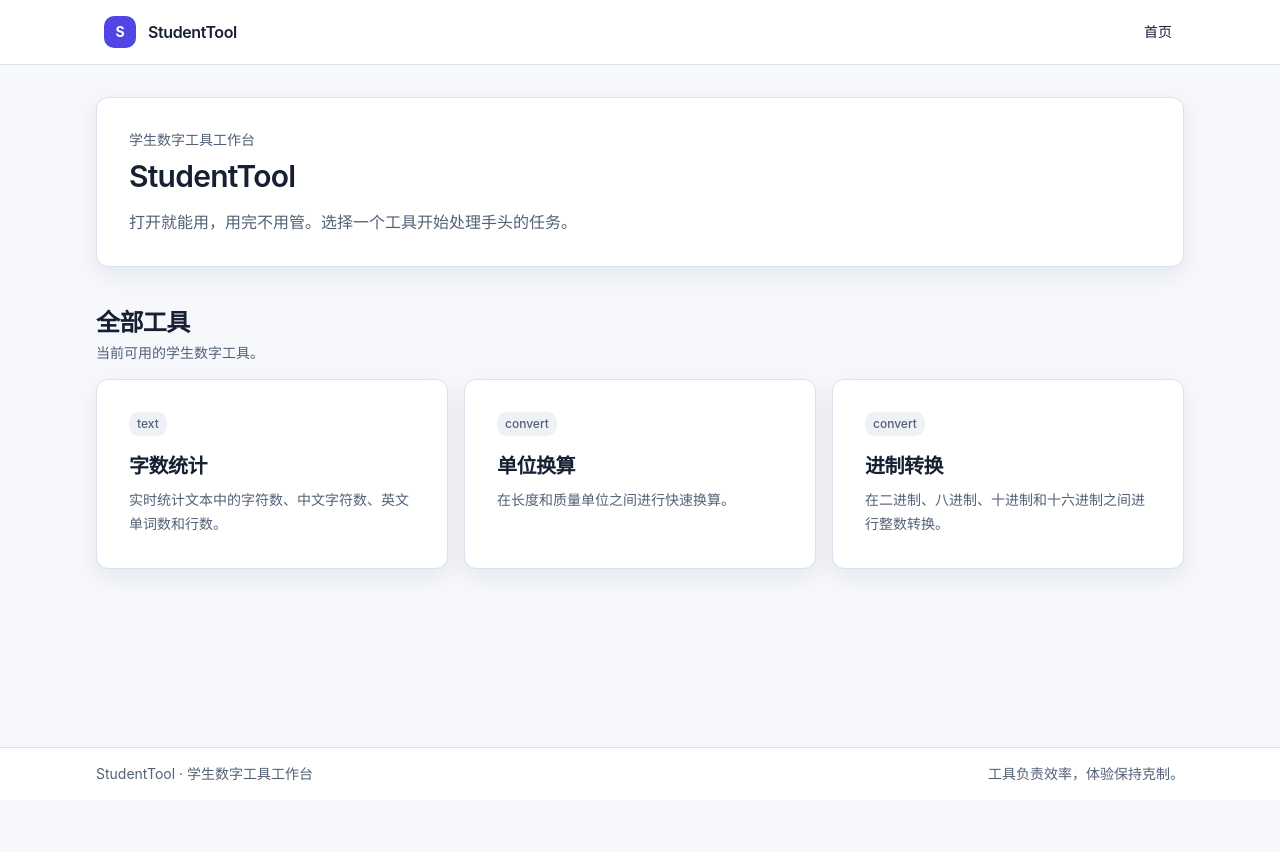
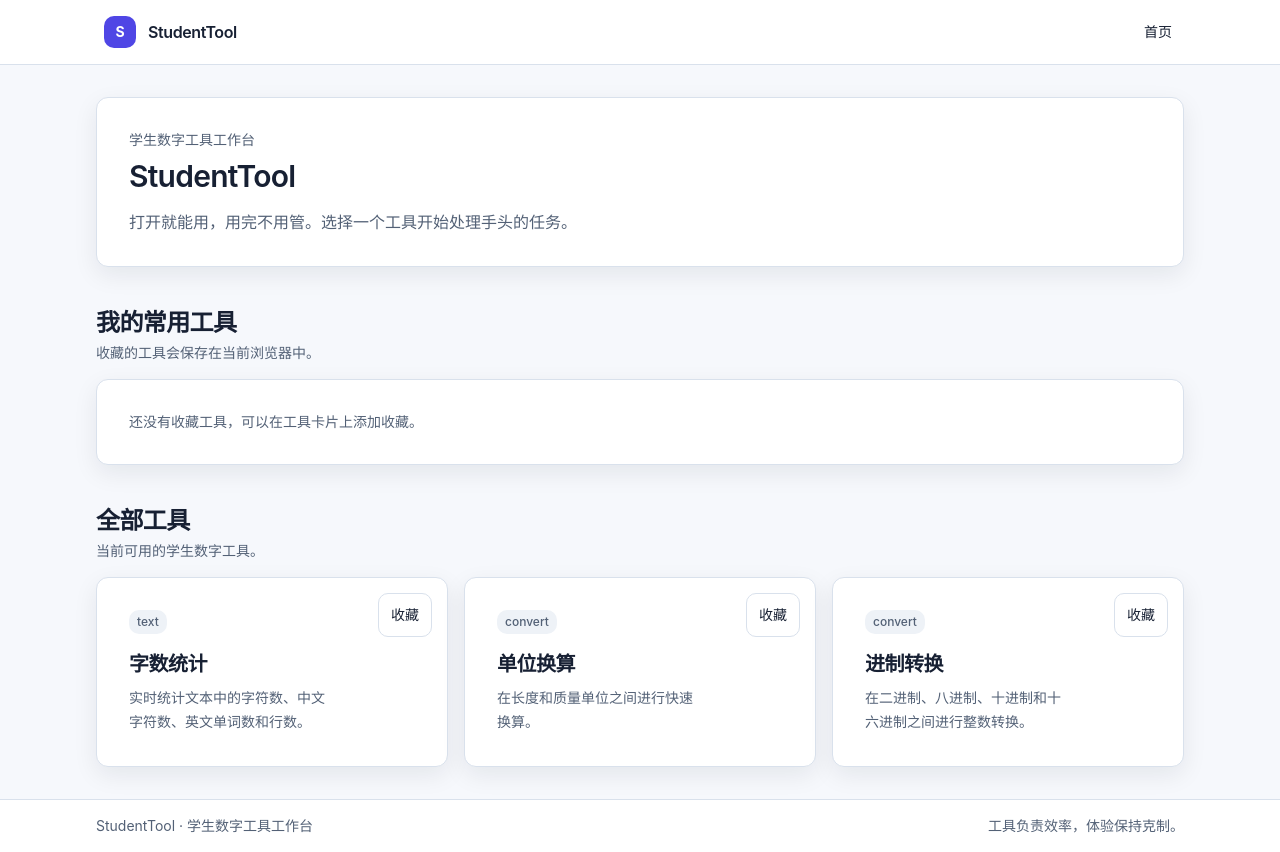
Before and after one commit to yyh31415926/StudentTool, a Next.js app: page / in a window 1280 px wide. Before the commit the page ends 800 px from the top, so only its background shows below. Built offline with nearby package versions, Linux system fonts and the light colour scheme.

Commit message:
Phase 5-A

```diff
--- a/src/app/page.tsx
+++ b/src/app/page.tsx
@@ -1,9 +1,16 @@
+import { FavoriteToolsSection } from "@/components/tools/FavoriteToolsSection";
 import { ToolCard } from "@/components/tools/ToolCard";
 import { Card } from "@/components/ui/Card";
 import { getAllTools } from "@/lib/tools/registry";
 
 export default function Home() {
   const tools = getAllTools();
+  const toolSummaries = tools.map(({ id, name, description, category }) => ({
+    id,
+    name,
+    description,
+    category,
+  }));
 
   return (
     <div className="mx-auto flex w-full max-w-content flex-1 items-start px-page py-page-lg md:px-page-lg">
@@ -19,6 +26,8 @@ export default function Home() {
             打开就能用，用完不用管。选择一个工具开始处理手头的任务。
           </p>
         </Card>
+
+        <FavoriteToolsSection tools={toolSummaries} />
 
         <section aria-labelledby="all-tools-heading">
           <div className="mb-4">
--- /dev/null
+++ b/src/components/tools/FavoriteToolsSection.tsx
@@ -0,0 +1,70 @@
+"use client";
+
+import Link from "next/link";
+import { Card } from "@/components/ui/Card";
+import { ToolFavoriteButton } from "@/components/tools/ToolFavoriteButton";
+import { useFavorites } from "@/hooks/useFavorites";
+import type { ToolCardData } from "@/components/tools/ToolCard";
+
+type FavoriteToolsSectionProps = {
+  tools: readonly ToolCardData[];
+};
+
+export function FavoriteToolsSection({
+  tools,
+}: FavoriteToolsSectionProps) {
+  const { favoriteIds, isLoaded } = useFavorites();
+  const favoriteTools = favoriteIds
+    .map((toolId) => tools.find((tool) => tool.id === toolId))
+    .filter((tool): tool is ToolCardData => tool !== undefined);
+
+  return (
+    <section aria-labelledby="favorite-tools-heading">
+      <div className="mb-4">
+        <h2
+          className="text-2xl font-semibold tracking-tight"
+          id="favorite-tools-heading"
+        >
+          我的常用工具
+        </h2>
+        <p className="mt-1 text-sm text-muted-foreground">
+          收藏的工具会保存在当前浏览器中。
+        </p>
+      </div>
+
+      {!isLoaded ? (
+        <Card className="text-sm text-muted-foreground">正在读取收藏…</Card>
+      ) : favoriteTools.length === 0 ? (
+        <Card className="text-sm text-muted-foreground">
+          还没有收藏工具，可以在工具卡片上添加收藏。
+        </Card>
+      ) : (
+        <div className="grid grid-cols-1 gap-4 sm:grid-cols-2 lg:grid-cols-3">
+          {favoriteTools.map((tool) => (
+            <div className="relative" key={tool.id}>
+              <Link
+                className="block rounded-card focus-visible:outline focus-visible:outline-2 focus-visible:outline-offset-2 focus-visible:outline-focus"
+                href={`/tools/${tool.id}`}
+              >
+                <Card className="flex h-full flex-col pr-28 transition-colors hover:border-focus">
+                  <span className="w-fit rounded-control bg-surface-muted px-2 py-1 text-xs font-medium text-muted-foreground">
+                    {tool.category}
+                  </span>
+                  <h3 className="mt-4 text-xl font-semibold tracking-tight">
+                    {tool.name}
+                  </h3>
+                  <p className="mt-2 text-sm leading-6 text-muted-foreground">
+                    {tool.description}
+                  </p>
+                </Card>
+              </Link>
+              <div className="absolute right-4 top-4">
+                <ToolFavoriteButton toolId={tool.id} />
+              </div>
+            </div>
+          ))}
+        </div>
+      )}
+    </section>
+  );
+}
--- a/src/components/tools/ToolCard.tsx
+++ b/src/components/tools/ToolCard.tsx
@@ -1,8 +1,9 @@
+import { ToolFavoriteButton } from "@/components/tools/ToolFavoriteButton";
 import Link from "next/link";
 import { Card } from "@/components/ui/Card";
 import type { ToolDefinition } from "@/types/tools";
 
-type ToolCardData = Pick<
+export type ToolCardData = Pick<
   ToolDefinition,
   "id" | "name" | "description" | "category"
 >;
@@ -13,11 +14,12 @@ type ToolCardProps = {
 
 export function ToolCard({ tool }: ToolCardProps) {
   return (
+    <div className="relative">
       <Link
         className="block rounded-card focus-visible:outline focus-visible:outline-2 focus-visible:outline-offset-2 focus-visible:outline-focus"
         href={`/tools/${tool.id}`}
       >
-      <Card className="flex h-full flex-col transition-colors hover:border-focus">
+        <Card className="flex h-full flex-col pr-28 transition-colors hover:border-focus">
           <span className="w-fit rounded-control bg-surface-muted px-2 py-1 text-xs font-medium text-muted-foreground">
             {tool.category}
           </span>
@@ -29,5 +31,9 @@ export function ToolCard({ tool }: ToolCardProps) {
           </p>
         </Card>
       </Link>
+      <div className="absolute right-4 top-4">
+        <ToolFavoriteButton toolId={tool.id} />
+      </div>
+    </div>
   );
 }
--- /dev/null
+++ b/src/components/tools/ToolFavoriteButton.tsx
@@ -0,0 +1,41 @@
+"use client";
+
+import { Button } from "@/components/ui/Button";
+import { useFavorites } from "@/hooks/useFavorites";
+
+type ToolFavoriteButtonProps = {
+  toolId: string;
+};
+
+export function ToolFavoriteButton({ toolId }: ToolFavoriteButtonProps) {
+  const { error, isFavorite, isLoaded, toggleFavorite } = useFavorites();
+  const active = isFavorite(toolId);
+
+  return (
+    <div className="flex flex-col items-end gap-1">
+      <Button
+        aria-label={active ? "取消收藏" : "收藏工具"}
+        aria-pressed={active}
+        disabled={!isLoaded}
+        size="sm"
+        type="button"
+        variant={active ? "primary" : "secondary"}
+        onClick={(event) => {
+          event.preventDefault();
+          event.stopPropagation();
+          toggleFavorite(toolId);
+        }}
+      >
+        {active ? "已收藏" : "收藏"}
+      </Button>
+      {error ? (
+        <span
+          className="max-w-40 text-right text-xs text-red-700 dark:text-red-300"
+          role="alert"
+        >
+          {error}
+        </span>
+      ) : null}
+    </div>
+  );
+}
--- /dev/null
+++ b/src/hooks/useFavorites.ts
@@ -0,0 +1,75 @@
+"use client";
+
+import { useCallback, useEffect, useState } from "react";
+import { FAVORITES_CHANGED_EVENT, FAVORITES_STORAGE_KEY } from "@/lib/favorites/keys";
+import {
+  addFavorite,
+  isFavorite,
+  readFavorites,
+  removeFavorite,
+  writeFavorites,
+} from "@/lib/favorites/service";
+
+const STORAGE_ERROR_MESSAGE = "无法保存收藏，请检查浏览器存储设置。";
+
+export function useFavorites() {
+  const [favoriteIds, setFavoriteIds] = useState<string[] | null>(null);
+  const [error, setError] = useState<string | null>(null);
+
+  const refresh = useCallback(() => {
+    setFavoriteIds(readFavorites());
+  }, []);
+
+  useEffect(() => {
+    const initialRead = window.setTimeout(refresh, 0);
+
+    const handleStorageChange = (event: StorageEvent) => {
+      if (event.key === FAVORITES_STORAGE_KEY) {
+        refresh();
+      }
+    };
+    const handleFavoritesChange = () => refresh();
+
+    window.addEventListener("storage", handleStorageChange);
+    window.addEventListener(FAVORITES_CHANGED_EVENT, handleFavoritesChange);
+
+    return () => {
+      window.clearTimeout(initialRead);
+      window.removeEventListener("storage", handleStorageChange);
+      window.removeEventListener(FAVORITES_CHANGED_EVENT, handleFavoritesChange);
+    };
+  }, [refresh]);
+
+  const toggleFavorite = useCallback(
+    (toolId: string) => {
+      if (favoriteIds === null) {
+        return;
+      }
+
+      const previousIds = favoriteIds;
+      const nextIds = isFavorite(previousIds, toolId)
+        ? removeFavorite(previousIds, toolId)
+        : addFavorite(previousIds, toolId);
+
+      setFavoriteIds(nextIds);
+
+      try {
+        writeFavorites(nextIds);
+        setError(null);
+      } catch {
+        setFavoriteIds(previousIds);
+        setError(STORAGE_ERROR_MESSAGE);
+      }
+    },
+    [favoriteIds],
+  );
+
+  return {
+    favoriteIds: favoriteIds ?? [],
+    isLoaded: favoriteIds !== null,
+    isFavorite: (toolId: string) =>
+      favoriteIds !== null && isFavorite(favoriteIds, toolId),
+    toggleFavorite,
+    error,
+  };
+}
--- /dev/null
+++ b/src/lib/favorites/keys.ts
@@ -0,0 +1,2 @@
+export const FAVORITES_STORAGE_KEY = "studenttool:favorites";
+export const FAVORITES_CHANGED_EVENT = "studenttool:favorites-changed";
--- /dev/null
+++ b/src/lib/favorites/schema.ts
@@ -0,0 +1,61 @@
+export const FAVORITES_SCHEMA_VERSION = 1;
+
+export type FavoritesDocument = {
+  schemaVersion: number;
+  favorites: string[];
+};
+
+export function sanitizeFavoriteIds(
+  ids: readonly unknown[],
+  validToolIds: ReadonlySet<string>,
+): string[] {
+  return Array.from(
+    new Set(
+      ids.filter(
+        (id): id is string => typeof id === "string" && validToolIds.has(id),
+      ),
+    ),
+  );
+}
+
+export function serializeFavorites(
+  ids: readonly string[],
+  validToolIds: ReadonlySet<string>,
+): string {
+  const document: FavoritesDocument = {
+    schemaVersion: FAVORITES_SCHEMA_VERSION,
+    favorites: sanitizeFavoriteIds(ids, validToolIds),
+  };
+
+  return JSON.stringify(document);
+}
+
+export function parseFavorites(
+  raw: string | null,
+  validToolIds: ReadonlySet<string>,
+): string[] {
+  if (!raw) {
+    return [];
+  }
+
+  try {
+    const parsed: unknown = JSON.parse(raw);
+
+    if (Array.isArray(parsed)) {
+      return sanitizeFavoriteIds(parsed, validToolIds);
+    }
+
+    if (
+      typeof parsed === "object" &&
+      parsed !== null &&
+      "favorites" in parsed &&
+      Array.isArray(parsed.favorites)
+    ) {
+      return sanitizeFavoriteIds(parsed.favorites, validToolIds);
+    }
+  } catch {
+    return [];
+  }
+
+  return [];
+}
--- /dev/null
+++ b/src/lib/favorites/service.ts
@@ -0,0 +1,85 @@
+import { getAllTools } from "../tools/registry";
+import {
+  FAVORITES_CHANGED_EVENT,
+  FAVORITES_STORAGE_KEY,
+} from "./keys";
+import {
+  parseFavorites,
+  serializeFavorites,
+  sanitizeFavoriteIds,
+} from "./schema";
+
+export type StorageLike = Pick<Storage, "getItem" | "setItem">;
+
+function getBrowserStorage(): StorageLike | null {
+  if (typeof window === "undefined") {
+    return null;
+  }
+
+  try {
+    return window.localStorage;
+  } catch {
+    return null;
+  }
+}
+
+function getValidToolIds() {
+  return new Set(getAllTools().map((tool) => tool.id));
+}
+
+export function readFavorites(
+  storage: StorageLike | null = getBrowserStorage(),
+): string[] {
+  if (!storage) {
+    return [];
+  }
+
+  try {
+    return parseFavorites(storage.getItem(FAVORITES_STORAGE_KEY), getValidToolIds());
+  } catch {
+    return [];
+  }
+}
+
+export function writeFavorites(
+  ids: readonly string[],
+  storage: StorageLike | null = getBrowserStorage(),
+): void {
+  if (!storage) {
+    throw new Error("当前环境无法保存收藏。");
+  }
+
+  const validToolIds = getValidToolIds();
+  storage.setItem(
+    FAVORITES_STORAGE_KEY,
+    serializeFavorites(ids, validToolIds),
+  );
+
+  if (typeof window !== "undefined") {
+    try {
+      if (storage === window.localStorage) {
+        window.dispatchEvent(new Event(FAVORITES_CHANGED_EVENT));
+      }
+    } catch {
+      // The write already succeeded; event dispatch is only for same-tab refresh.
+    }
+  }
+}
+
+export function addFavorite(
+  ids: readonly string[],
+  toolId: string,
+): string[] {
+  return sanitizeFavoriteIds([...ids, toolId], getValidToolIds());
+}
+
+export function removeFavorite(
+  ids: readonly string[],
+  toolId: string,
+): string[] {
+  return ids.filter((id) => id !== toolId);
+}
+
+export function isFavorite(ids: readonly string[], toolId: string): boolean {
+  return ids.includes(toolId);
+}
```
Also changed, not shown: 1 other file (tests, documents, lock files or other folders). Lines whose indentation alone changed are shown as unchanged.
